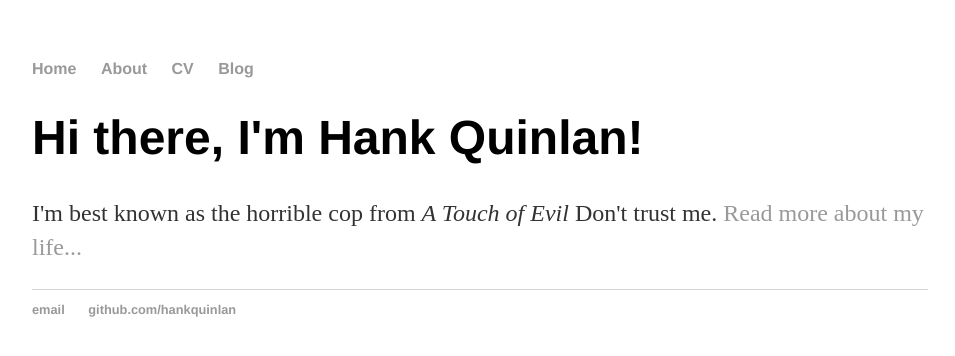
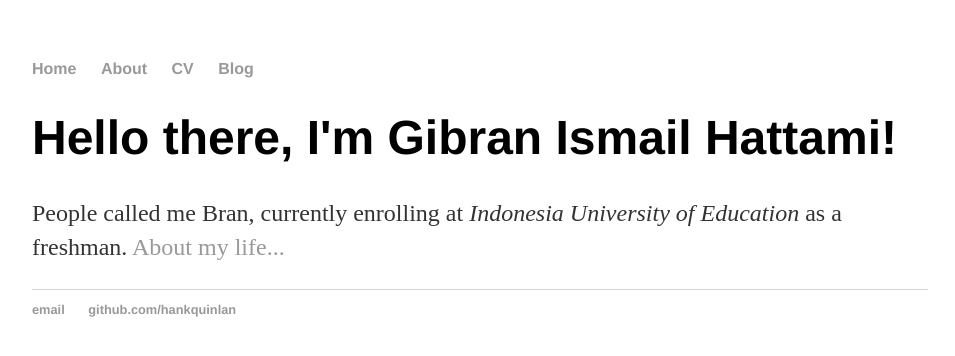
Before and after one commit to brannn86/brannnbackup.github.io, a plain HTML site: page index.html in a window 1280 px wide. Shown: the whole page, without its empty margins (160-1115 px from the left). Drawn offline with Linux system fonts and the light colour scheme.

Commit message:
Update index.html

```diff
--- a/index.html
+++ b/index.html
@@ -1,7 +1,7 @@
 <!DOCTYPE html>
 <html>
 	<head>
-		<title>Hank Quinlan, Horrible Cop</title>
+		<title>Gibran, or simply Bran</title>
 		<link rel="stylesheet" type="text/css" href="/css/main.css">
 	</head>
 	<body>
@@ -15,8 +15,8 @@
 		</nav>
 		<div class="container">
     		<div class="blurb">
-        		<h1>Hi there, I'm Hank Quinlan!</h1>
-				<p>I'm best known as the horrible cop from <em>A Touch of Evil</em> Don't trust me. <a href="/about">Read more about my life...</a></p>
+        		<h1>Hello there, I'm Gibran Ismail Hattami!</h1>
+				<p>People called me Bran, currently enrolling at <em>Indonesia University of Education</em> as a freshman. <a href="/about">About my life...</a></p>
     		</div><!-- /.blurb -->
 		</div><!-- /.container -->
 		<footer>
```
